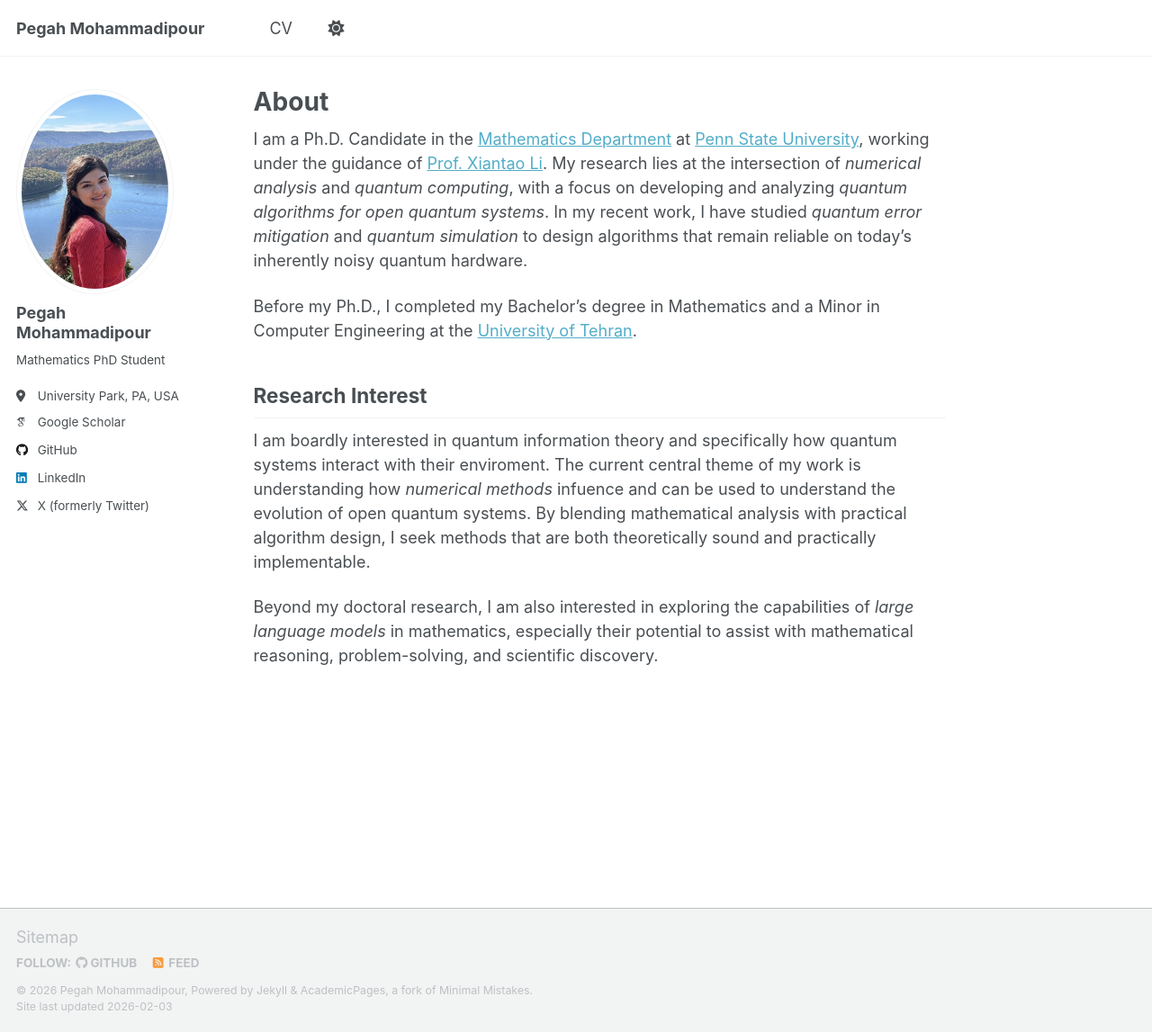
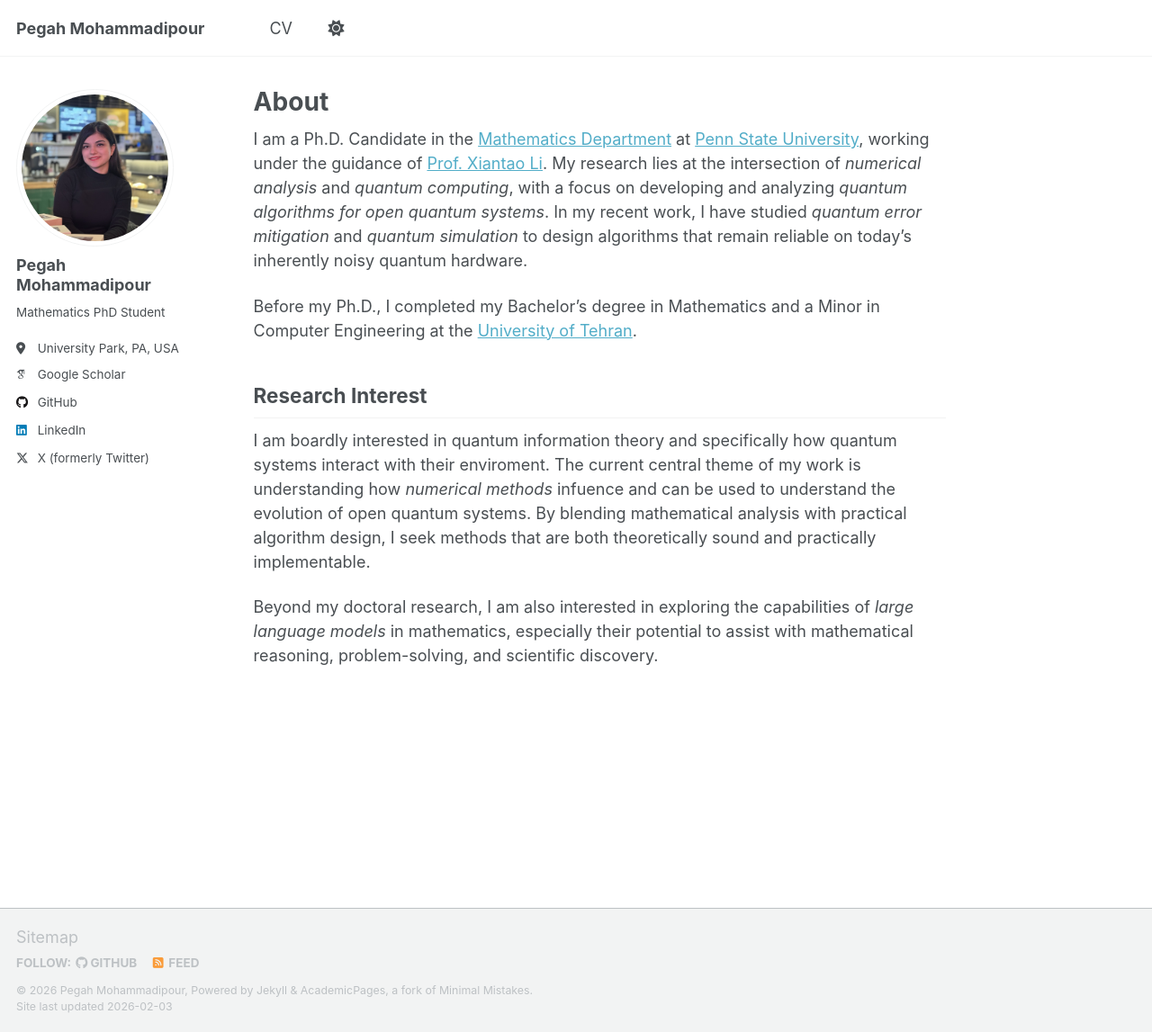
Before and after one commit to pegah-mp/pegah-mp.github.io, a Jekyll site: the page built from _pages/about.md, in a window 1280 px wide and 1147 px high. Shown: the whole window at 90% size. Built offline with Jekyll 4.4.1, drawn with Linux system fonts in a browser that asks for light colours; some web fonts are replaced; a script that is not in the unit is left out.

Commit message:
Update _config.yml

```diff
--- a/_config.yml
+++ b/_config.yml
@@ -83,7 +83,7 @@ social:
 # Site Author
 author:
   name             : "Pegah Mohammadipour"
-  avatar           : "profile.jpg"
+  avatar           : "profile-1.jpg"
 #  bio              : "Ethnographer of computation and computational ethnographer. <br> <br> Assistant Professor at UC San Diego: <ul><li><a style='color: black;' href='http://communication.ucsd.edu'>Department of Communication</a></li> <li><a style='color: black;' href='http://hdsi.ucsd.edu'>Halıcıoğlu Data Science Institute</a></li></ul>"
 #  bio              : "Ethnographer of computation and computational ethnographer. <br> <br> Assistant Professor at UC San Diego, in <ul> <li><a style="color: black;" href="http://communication.ucsd.edu">Department of Communication</a></li> <li><a style="color: black;" href="http://hdsi.ucsd.edu">Halıcıoğlu Data Science Institute</a></li> <li><a style="color: black;" href="http://ipe.ucsd.edu">Institute for Practical Ethics</a></li> </ul>"
   bio              : "Mathematics PhD Student"
```
